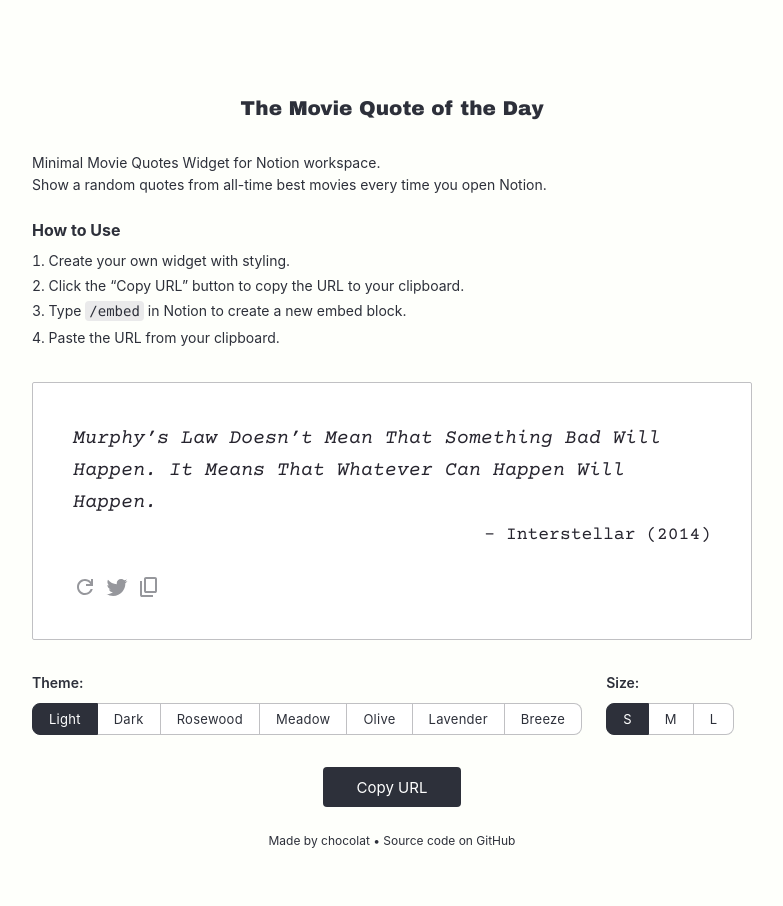
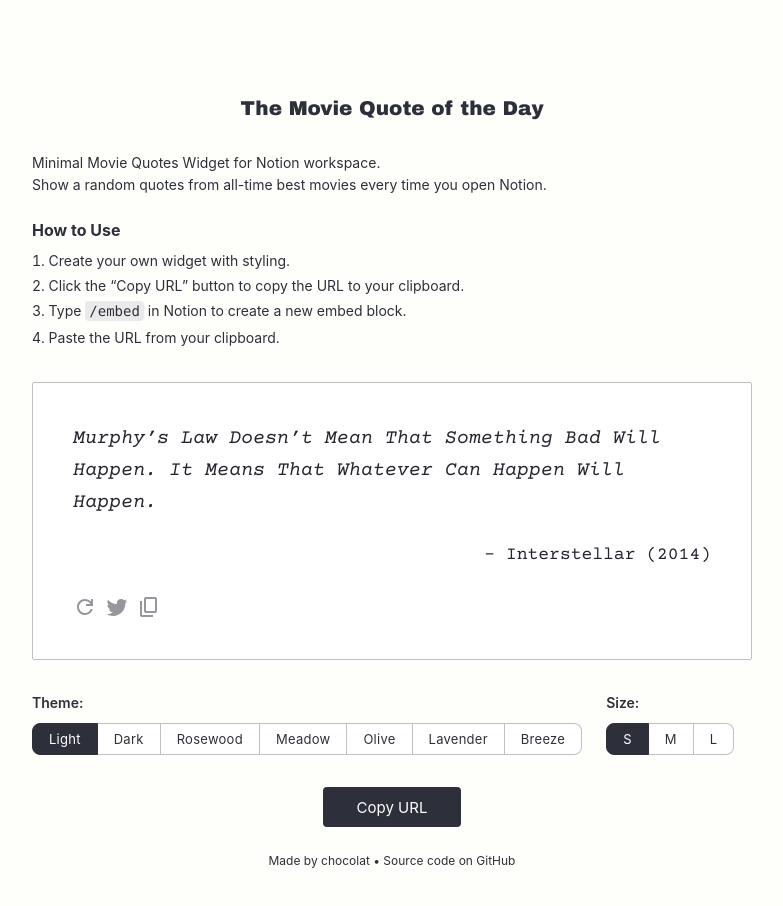
Before and after one commit to chocolat5/movie-quote-of-the-day, a React (Vite) app: page / in a window 1280 px wide. Shown: the top 906 px of the page, without its empty margins (248-1031 px from the left). Built offline with nearby package versions, Linux system fonts and the light colour scheme.

Commit message:
chore: update style

```diff
--- a/src/components/QuoteBlock.tsx
+++ b/src/components/QuoteBlock.tsx
@@ -32,6 +32,7 @@
   `,
   title: css`
     width: 100%;
+    margin-top: 20px;
     font-size: 18px;
     font-family: "Courier Prime", monospace;
     font-weight: 400;
--- a/src/components/UI/IconButton.tsx
+++ b/src/components/UI/IconButton.tsx
@@ -14,6 +14,9 @@
     cursor: pointer;
     svg {
       fill: var(--primary500);
+    }
+    &:hover {
+      filter: brightness(85%);
     }
   `,
 };
```
